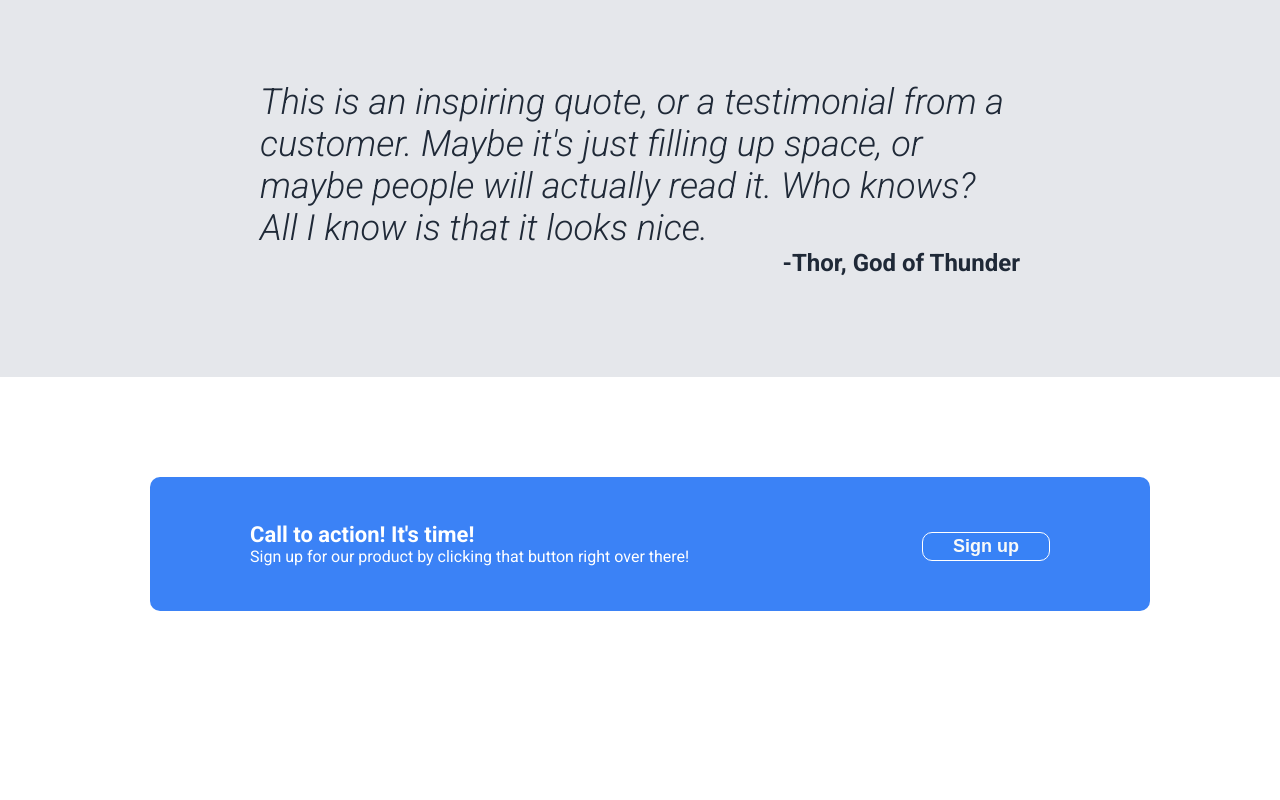
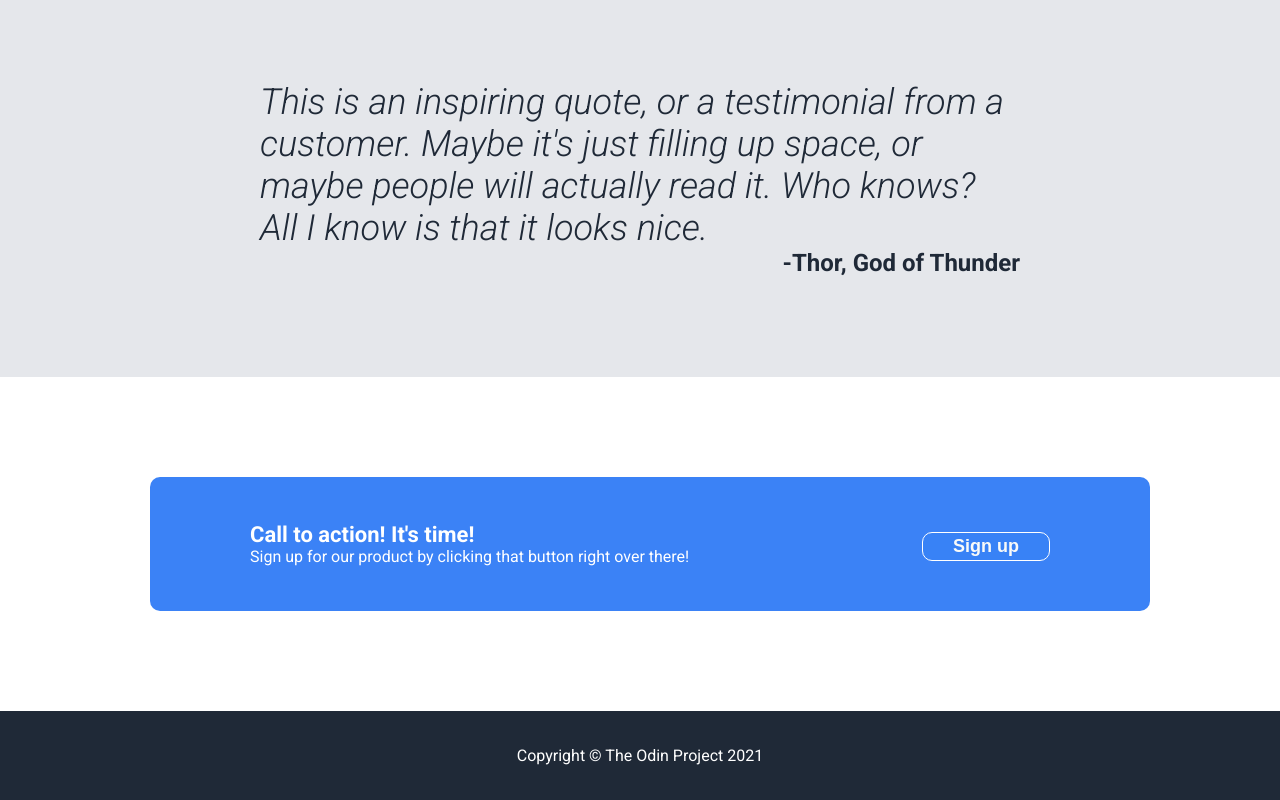
Before and after one commit to r3k4ce/landing-page, a plain HTML site: page index.html in a window 1280 px wide. Shown: the part 963-1763 px from the top of the page. Before the commit the page ends 1674 px from the top, so only its background shows below. Drawn offline with Linux system fonts and the light colour scheme.

Commit message:
Add styles to footer section

```diff
--- a/index.html
+++ b/index.html
@@ -62,5 +62,8 @@
                 </div>
             </div>
         </div>
+        <div class="footer">
+            <p class="footer-text">Copyright © The Odin Project 2021</p>
+        </div>
     </body>
 </html>
--- a/style.css
+++ b/style.css
@@ -156,3 +156,14 @@ button {
     border: 1px solid white;
     padding: 3px 30px;
 }
+
+/* FOOTER STYLING */
+.footer {
+    background-color: #1f2937;
+    padding: 35px;
+}
+
+.footer-text {
+    text-align: center;
+    color: white;
+}
```
